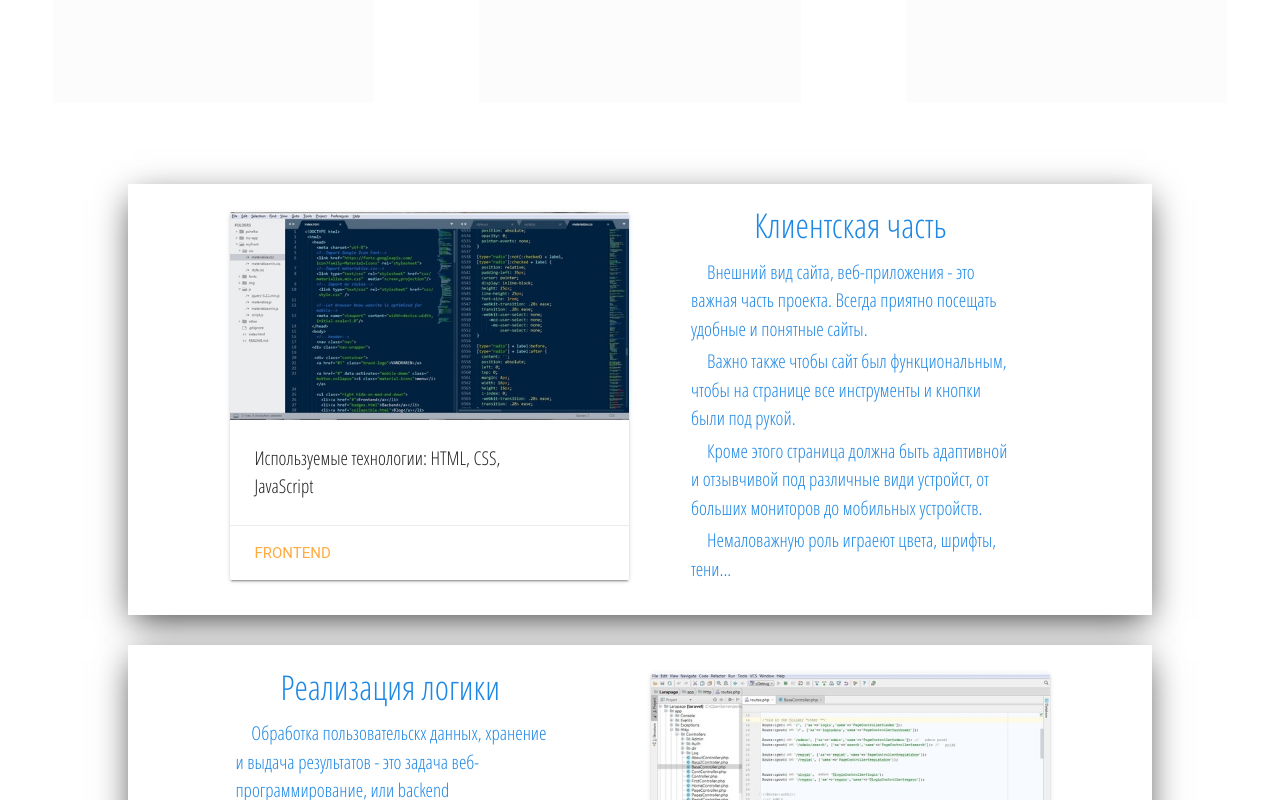
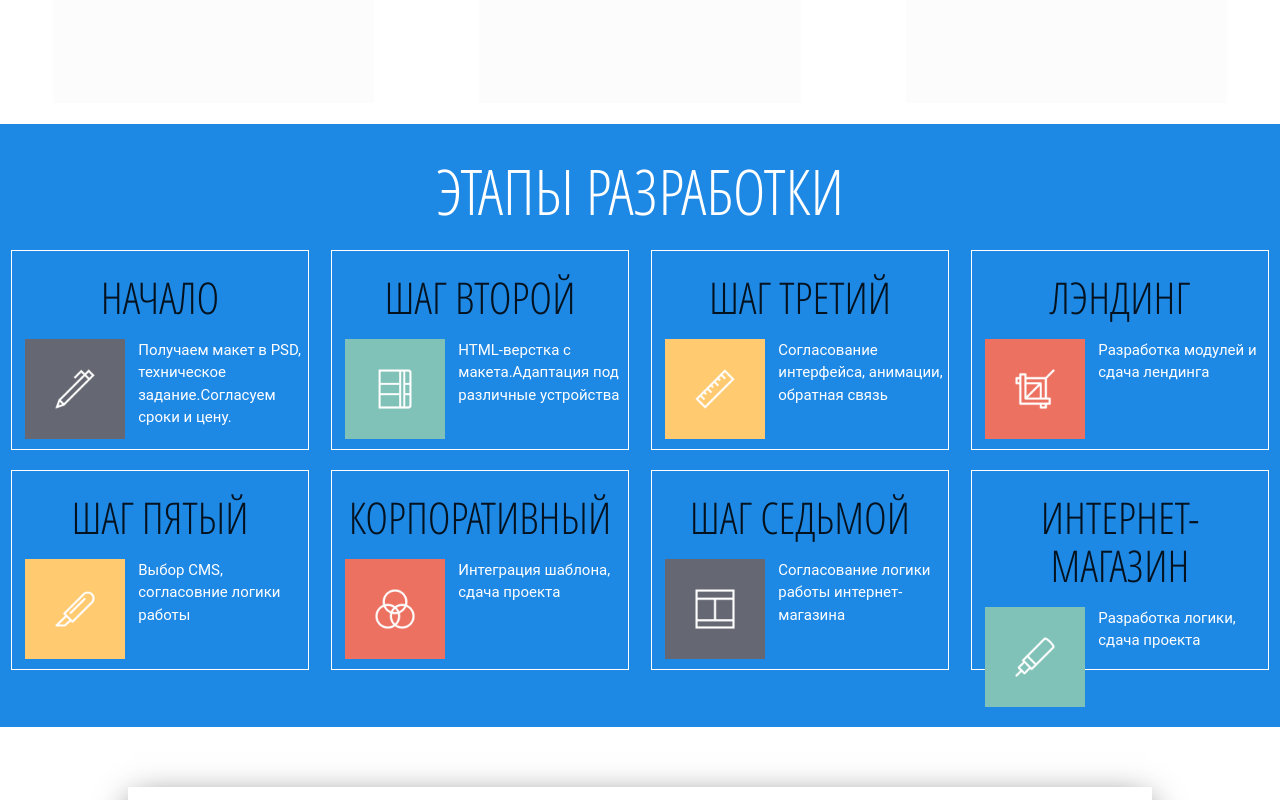
Before and after one commit to Nemolite/myFront, a plain HTML site: page index.html in a window 1280 px wide. Shown: the part 1400-2200 px from the top of the page. Drawn offline with Linux system fonts and the light colour scheme; files whose address does not match are found by name; a web font is replaced by a local one.

Commit message:
section second

```diff
--- a/css/style.css
+++ b/css/style.css
@@ -95,6 +95,7 @@ label.text-login {
   text-align: center;
   color: #fff;
 }
+
 
 
 /*login*/
@@ -246,6 +247,134 @@ label.text-login {
   margin-top: 25px;
   background-image: url("../img/screen-infinity.png");
   background-size:cover;
+}
+
+/*second*/
+
+.second {
+  width: 100%;
+  height: auto;
+  background: #1E88E5;
+}
+
+.second h1 {
+    font-family: 'opensanscondensed-light', sans-serif;
+    color: #fff;
+    text-transform: uppercase;
+    text-align: center;
+}
+
+
+.step {
+  width: 100%;
+  height: 200px;
+  border:1px solid #fff;
+  transition: 2s;
+}
+
+.step:hover {
+  border:1px solid #1E88E5;
+  transition: 2s;
+}
+
+.step h3 {
+  text-align: center;
+  text-transform: uppercase;
+  font-family: 'opensanscondensed-light', sans-serif;
+}
+
+.step-icon-1 {
+  width: 100px;
+  height: 100px;
+  float: left;
+  margin-left: 13px;
+  margin-right: 13px;
+   background-image: url("../img/pen.png");
+  background-size:cover;
+}
+
+.step-icon-2 {
+  width: 100px;
+  height: 100px;
+  float: left;
+  margin-left: 13px;
+  margin-right: 13px;
+   background-image: url("../img/notebook.png");
+  background-size:cover;
+}
+
+.step-icon-3 {
+  width: 100px;
+  height: 100px;
+  float: left;
+  margin-left: 13px;
+  margin-right: 13px;
+   background-image: url("../img/ruler.png");
+  background-size:cover;
+}
+
+.step-icon-4 {
+  width: 100px;
+  height: 100px;
+  float: left;
+  margin-left: 13px;
+  margin-right: 13px;
+   background-image: url("../img/crop-tool.png");
+  background-size:cover;
+}
+
+.step-icon-5 {
+  width: 100px;
+  height: 100px;
+  float: left;
+  margin-left: 13px;
+  margin-right: 13px;
+   background-image: url("../img/knife-tool.png");
+  background-size:cover;
+}
+
+.step-icon-6 {
+  width: 100px;
+  height: 100px;
+  float: left;
+  margin-left: 13px;
+  margin-right: 13px;
+   background-image: url("../img/logo-design.png");
+  background-size:cover;
+}
+
+.step-icon-7 {
+  width: 100px;
+  height: 100px;
+  float: left;
+  margin-left: 13px;
+  margin-right: 13px;
+   background-image: url("../img/layout.png");
+  background-size:cover;
+}
+
+.step-icon-8 {
+  width: 100px;
+  height: 100px;
+  float: left;
+  margin-left: 13px;
+  margin-right: 13px;
+   background-image: url("../img/marker-pen.png");
+  background-size:cover;
+}
+
+
+.step-txt p {
+ color:#fff;
+}
+
+
+/*main-slider*/
+
+.main-slider {
+  width: 100%;
+  height: 500px;
+  background-color: #fff;
 }
 
 /*registr*/
--- a/index.html
+++ b/index.html
@@ -103,6 +103,123 @@
         </div>
   </div>
 </section>
+<section class="second">
+     <h1>Этапы разработки</h1>
+      <div class="row">
+        <div class="col s6 m3">
+          <div class="step">
+            <h3>Начало</h3>
+            <div class="step-icon-1">
+            </div>
+            <div class="step-txt">
+
+              <p>Получаем макет в PSD, техническое задание.Согласуем сроки и цену.
+              </p>
+
+            </div>
+          </div>
+        </div>
+        <div class="col s6 m3">
+          <div class="step">
+            <h3>Шаг второй</h3>
+            <div class="step-icon-2">
+            </div>
+            <div class="step-txt">
+
+              <p>HTML-верстка с макета.Адаптация под различные устройства
+              </p>
+
+            </div>
+          </div>
+        </div>
+        <div class="col s6 m3">
+          <div class="step">
+            <h3>Шаг третий</h3>
+            <div class="step-icon-3">
+            </div>
+            <div class="step-txt">
+
+              <p>Согласование интерфейса, анимации, обратная связь
+              </p>
+
+            </div>
+          </div>
+        </div>
+        <div class="col s6 m3">
+          <div class="step">
+            <h3>Лэндинг</h3>
+            <div class="step-icon-4">
+            </div>
+            <div class="step-txt">
+
+              <p>Разработка модулей и сдача лендинга
+              </p>
+
+            </div>
+          </div>
+        </div>
+
+     </div>
+
+     <div class="row">
+        <div class="col s6 m3">
+          <div class="step">
+            <h3>Шаг пятый</h3>
+            <div class="step-icon-5">
+            </div>
+            <div class="step-txt">
+
+              <p>Выбор CMS, согласовние логики работы
+              </p>
+
+            </div>
+          </div>
+        </div>
+        <div class="col s6 m3">
+          <div class="step">
+            <h3>Корпоративный</h3>
+            <div class="step-icon-6">
+            </div>
+            <div class="step-txt">
+
+              <p>Интеграция шаблона, сдача проекта
+              </p>
+
+            </div>
+          </div>
+        </div>
+        <div class="col s6 m3">
+          <div class="step">
+            <h3>Шаг седьмой</h3>
+            <div class="step-icon-7">
+            </div>
+            <div class="step-txt">
+
+              <p>Согласование логики работы интернет-магазина
+              </p>
+
+            </div>
+          </div>
+        </div>
+        <div class="col s6 m3">
+          <div class="step">
+             <h3>Интернет-магазин</h3>
+            <div class="step-icon-8">
+            </div>
+            <div class="step-txt">
+
+              <p>Разработка логики, сдача проекта
+              </p>
+
+            </div>
+          </div>
+        </div>
+
+     </div>
+
+
+</section>
+
       <!-- content-->
 <p></p>
 
@@ -148,6 +265,14 @@
   </div>
 <!-- second block -->
 <p></p>
+
+<section class="main-slider">
+
+
+</section>
+
+
+
 <div class="header-text ">
 <div class="container placing">
   <div class="row">
```
Also changed, not shown: img/crop-tool.png (added), img/knife-tool.png (added), img/layout.png (added), img/logo-design.png (added), img/marker-pen.png (added), img/notebook.png (added), img/pen.png (added), img/ruler.png (added).
